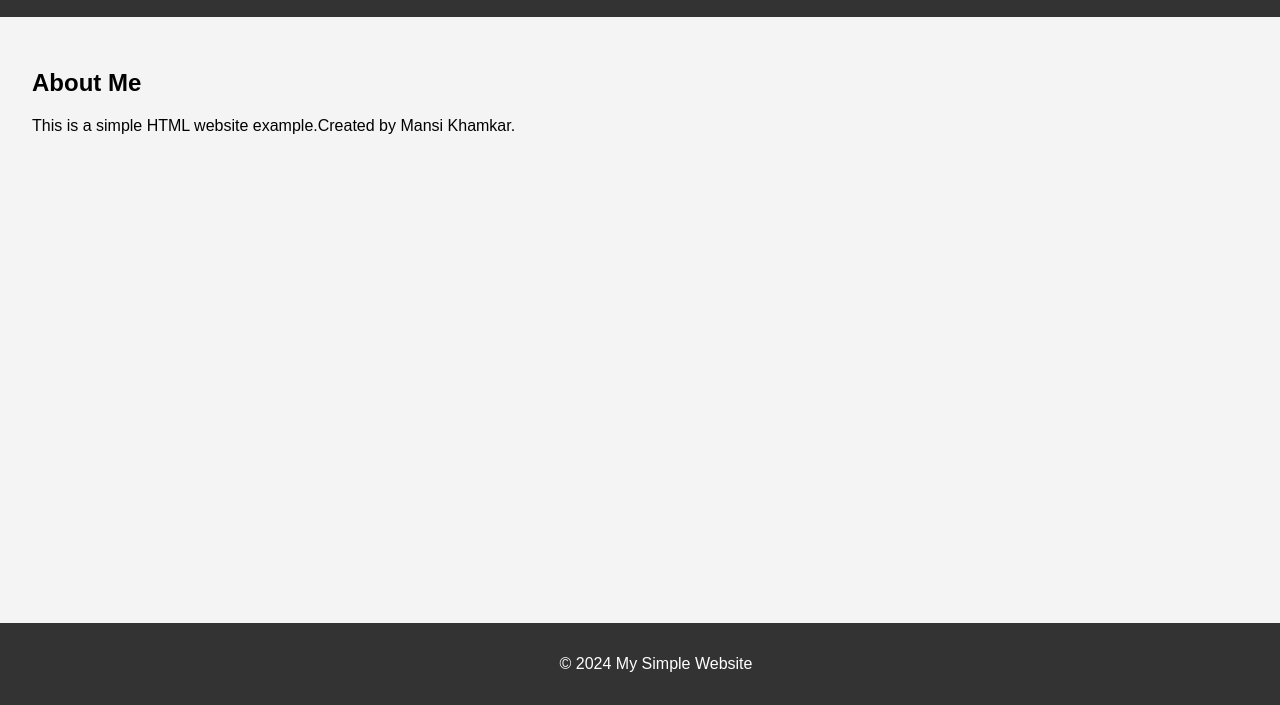
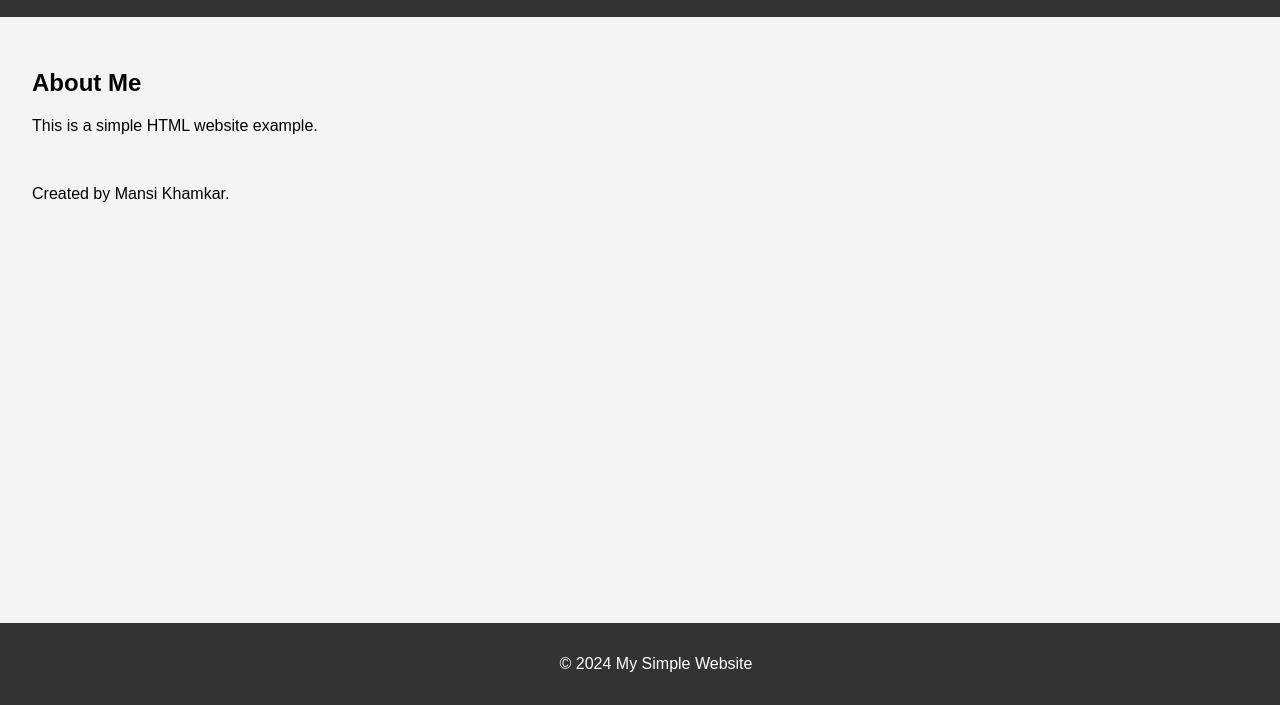
Before and after one commit to mansi-11-02/hosting-static-website-using-s3-bucket-githubActions, a plain HTML site: page index.html in a window 1280 px wide. Shown: the part 95-800 px from the top of the page. Drawn offline with Linux system fonts and the light colour scheme.

Commit message:
Update index.html

```diff
--- a/index.html
+++ b/index.html
@@ -37,7 +37,8 @@
     </header>
     <main>
         <h2>About Me</h2>
-        <p>This is a simple HTML website example.Created by Mansi Khamkar.</p>
+        <p>This is a simple HTML website example.</p><br>
+        <p>Created by Mansi Khamkar.</p>
     </main>
     <footer>
         <p>© 2024 My Simple Website</p>
```
